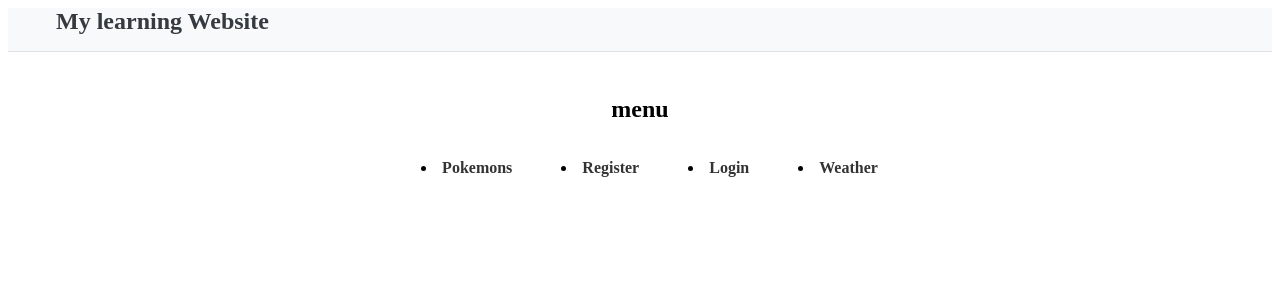
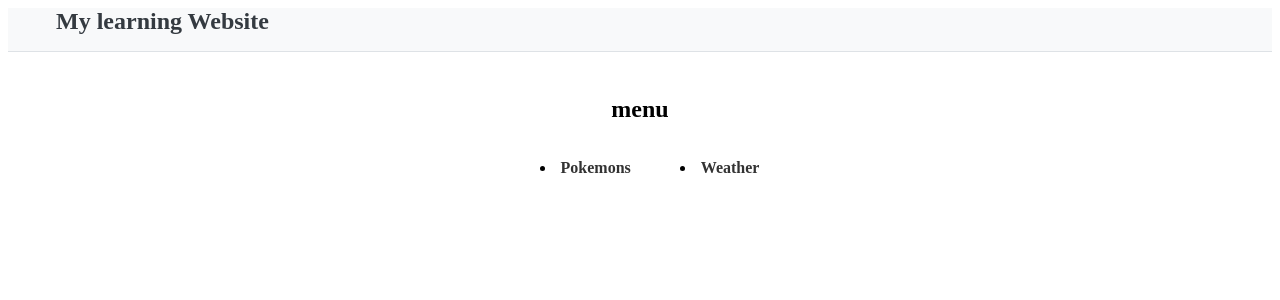
Before and after one commit to Varinthorn-J/vue-project, a Vue app in the folder my-project/: page / in a window 1280 px wide. Shown: the top 300 px of the page. Built offline with nearby package versions, Linux system fonts and the light colour scheme.

Commit message:
example axios

```diff
--- a/my-project/src/components/HomePage.vue
+++ b/my-project/src/components/HomePage.vue
@@ -7,7 +7,7 @@
           <router-link class="nav-link" to="/pokemon">Pokemons</router-link>
         </li>
       </ul>
-      <ul>
+      <!-- <ul>
         <li class="nav-item">
           <router-link class="nav-link" to="/register">Register</router-link>
         </li>
@@ -17,7 +17,7 @@
         <li class="nav-item">
           <router-link class="nav-link" to="/login">Login</router-link>
         </li>
-      </ul>
+      </ul> -->
       <ul>
 
 <li class="nav-item">
```
